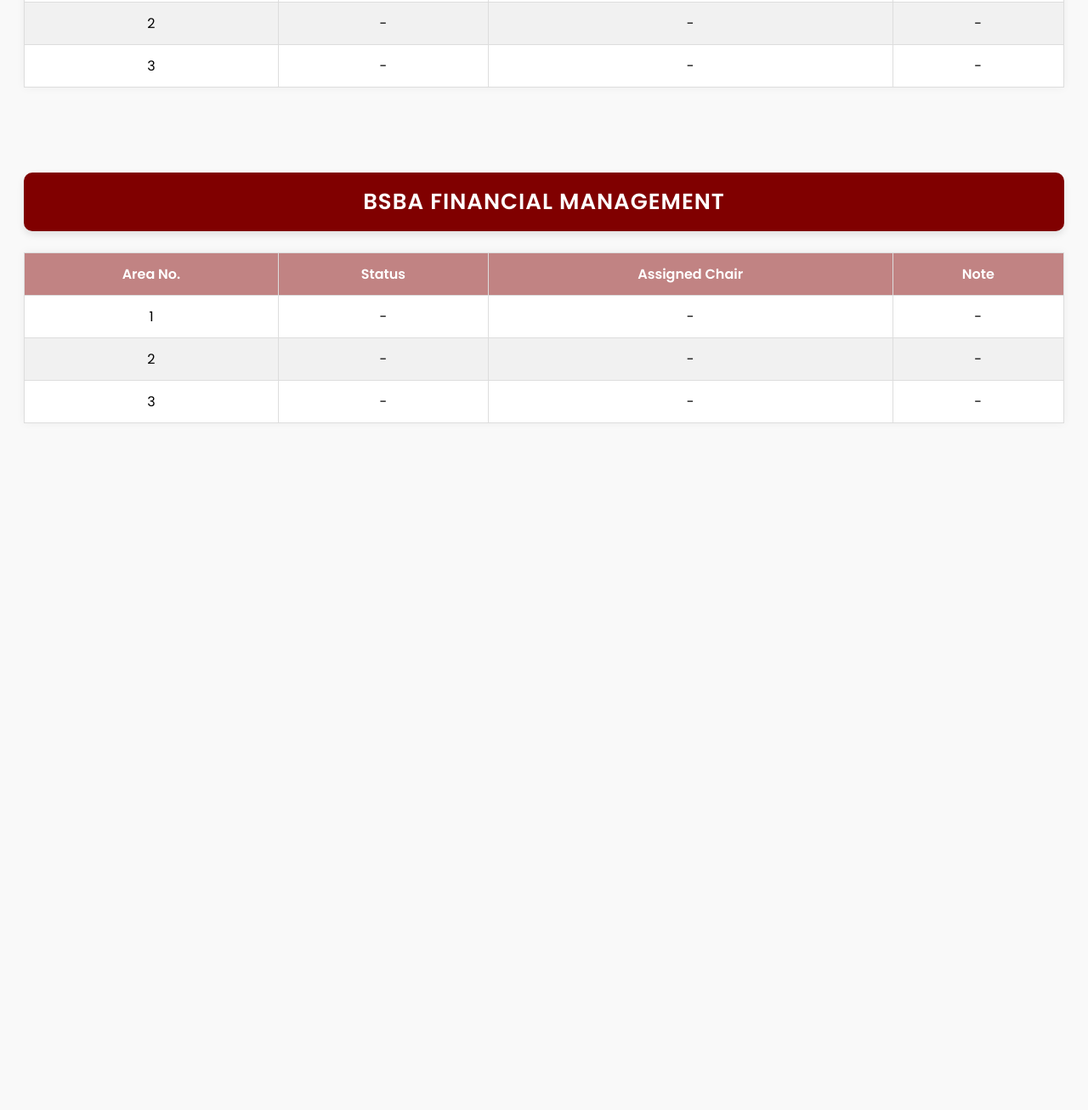
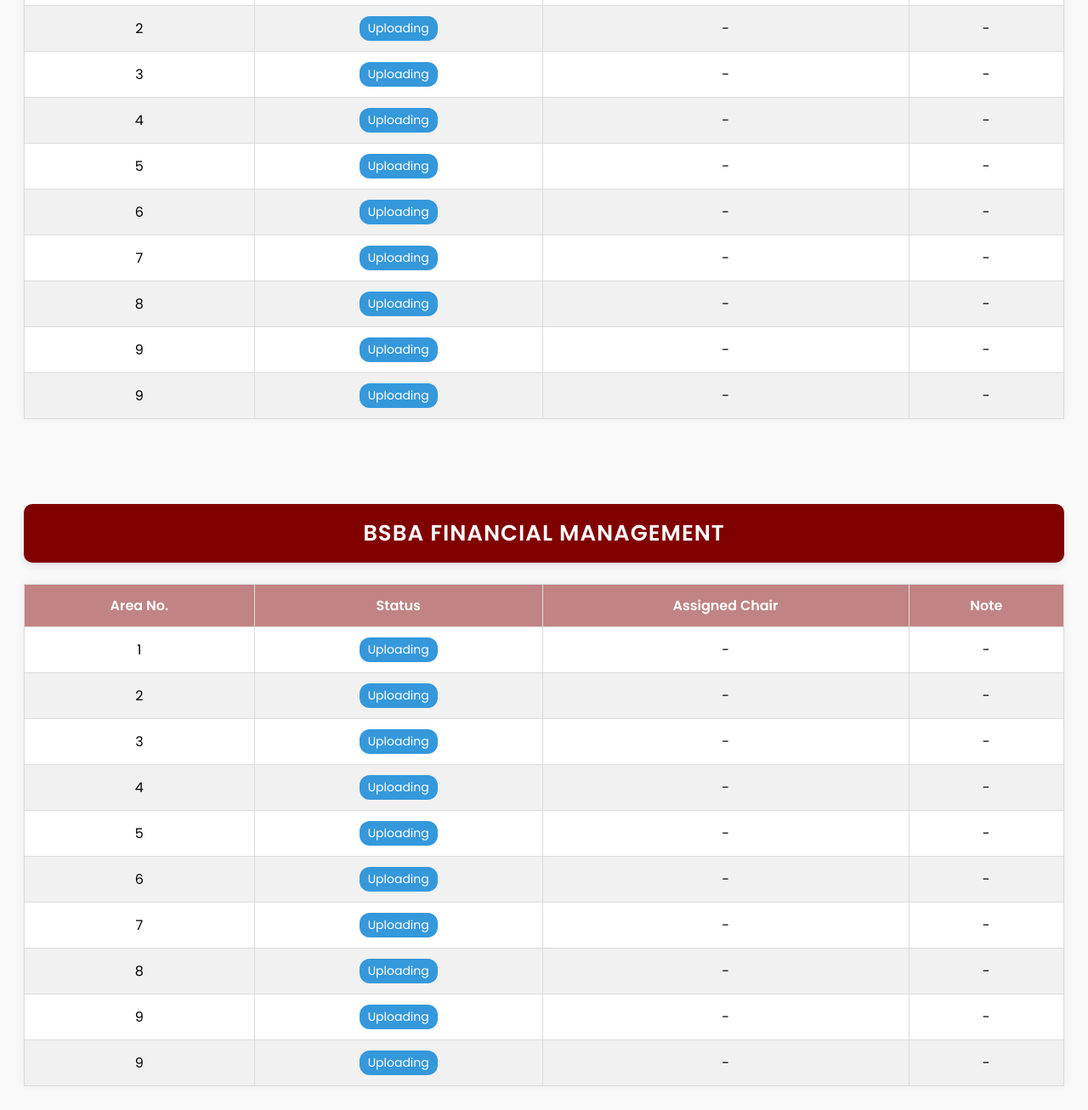
Before and after one commit to pupsjadmin/ACCREDITATION-PROGRESS-TRACKER, a plain HTML site: page index.html in a window 1280 px wide. Shown: the part 220-1526 px from the top of the page at 85% size. Before the commit the page ends 800 px from the top, so only its background shows below. Drawn offline with Linux system fonts and the light colour scheme.

Commit message:
content update

```diff
--- a/index.html
+++ b/index.html
@@ -30,33 +30,74 @@
       <tbody>
         <tr>
           <td>1</td>
-          <td>-</td>
+          <td><span class="status uploading">Uploading</span></td>
           <td>-</td>
           <td>-</td>
         </tr>
         <tr>
           <td>2</td>
-          <td>-</td>
+          <td><span class="status uploading">Uploading</span></td>
           <td>-</td>
           <td>-</td>
         </tr>
         <tr>
           <td>3</td>
+          <td><span class="status uploading">Uploading</span></td>
           <td>-</td>
+          <td>-</td>
+        </tr>
+        <tr>
+          <td>4</td>
+          <td><span class="status uploading">Uploading</span></td>
+          <td>-</td>
+          <td>-</td>
+        </tr>
+        <tr>
+          <td>5</td>
+          <td><span class="status uploading">Uploading</span></td>
+          <td>-</td>
+          <td>-</td>
+        </tr>
+        <tr>
+          <td>6</td>
+          <td><span class="status uploading">Uploading</span></td>
+          <td>-</td>
+          <td>-</td>
+        </tr>
+        <tr>
+          <td>7</td>
+          <td><span class="status uploading">Uploading</span></td>
+          <td>-</td>
+          <td>-</td>
+        </tr>
+        <tr>
+          <td>8</td>
+          <td><span class="status uploading">Uploading</span></td>
+          <td>-</td>
+          <td>-</td>
+        </tr>
+        <tr>
+          <td>9</td>
+          <td><span class="status uploading">Uploading</span></td>
+          <td>-</td>
+          <td>-</td>
+        </tr>
+        <tr>
+          <td>9</td>
+          <td><span class="status uploading">Uploading</span></td>
           <td>-</td>
           <td>-</td>
         </tr>
       </tbody>
     </table>
 
-    <br /><br/>
-    <br /><br/>
-
+    <br /><br />
+    <br /><br />
 
     <!-- FINANCIAL MANAGEMENT -->
     <div class="program">BSBA Financial Management</div>
 
-  <table>
+    <table>
       <thead>
         <tr>
           <th>Area No.</th>
@@ -68,19 +109,61 @@
       <tbody>
         <tr>
           <td>1</td>
-          <td>-</td>
+          <td><span class="status uploading">Uploading</span></td>
           <td>-</td>
           <td>-</td>
         </tr>
         <tr>
           <td>2</td>
-          <td>-</td>
+          <td><span class="status uploading">Uploading</span></td>
           <td>-</td>
           <td>-</td>
         </tr>
         <tr>
           <td>3</td>
+          <td><span class="status uploading">Uploading</span></td>
           <td>-</td>
+          <td>-</td>
+        </tr>
+        <tr>
+          <td>4</td>
+          <td><span class="status uploading">Uploading</span></td>
+          <td>-</td>
+          <td>-</td>
+        </tr>
+        <tr>
+          <td>5</td>
+          <td><span class="status uploading">Uploading</span></td>
+          <td>-</td>
+          <td>-</td>
+        </tr>
+        <tr>
+          <td>6</td>
+          <td><span class="status uploading">Uploading</span></td>
+          <td>-</td>
+          <td>-</td>
+        </tr>
+        <tr>
+          <td>7</td>
+          <td><span class="status uploading">Uploading</span></td>
+          <td>-</td>
+          <td>-</td>
+        </tr>
+        <tr>
+          <td>8</td>
+          <td><span class="status uploading">Uploading</span></td>
+          <td>-</td>
+          <td>-</td>
+        </tr>
+        <tr>
+          <td>9</td>
+          <td><span class="status uploading">Uploading</span></td>
+          <td>-</td>
+          <td>-</td>
+        </tr>
+        <tr>
+          <td>9</td>
+          <td><span class="status uploading">Uploading</span></td>
           <td>-</td>
           <td>-</td>
         </tr>
--- a/style.css
+++ b/style.css
@@ -48,3 +48,24 @@ th {
 tr:nth-child(even) {
   background-color: #f1f1f1;
 }
+
+.status {
+  padding: 4px 10px;
+  border-radius: 12px;
+  font-size: 14px;
+  font-weight: 500;
+  color: white;
+  display: inline-block;
+}
+
+.status.done {
+  background-color: #2ecc71; /* Green */
+}
+
+.status.uploading {
+  background-color: #3498db; /* Blue */
+}
+
+.status.pending {
+  background-color: #7f8c8d; /* Grey */
+}
```
